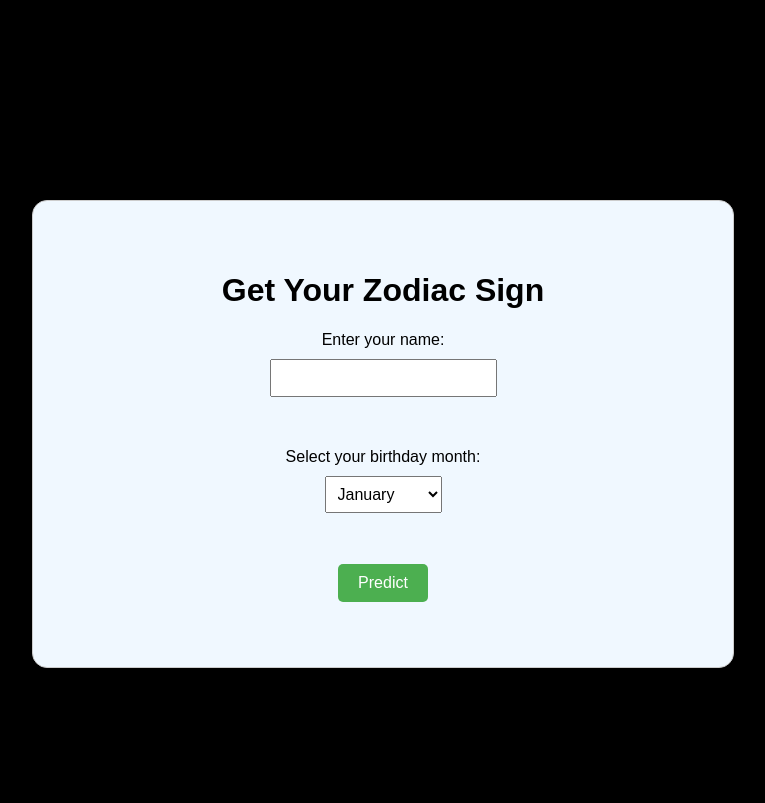
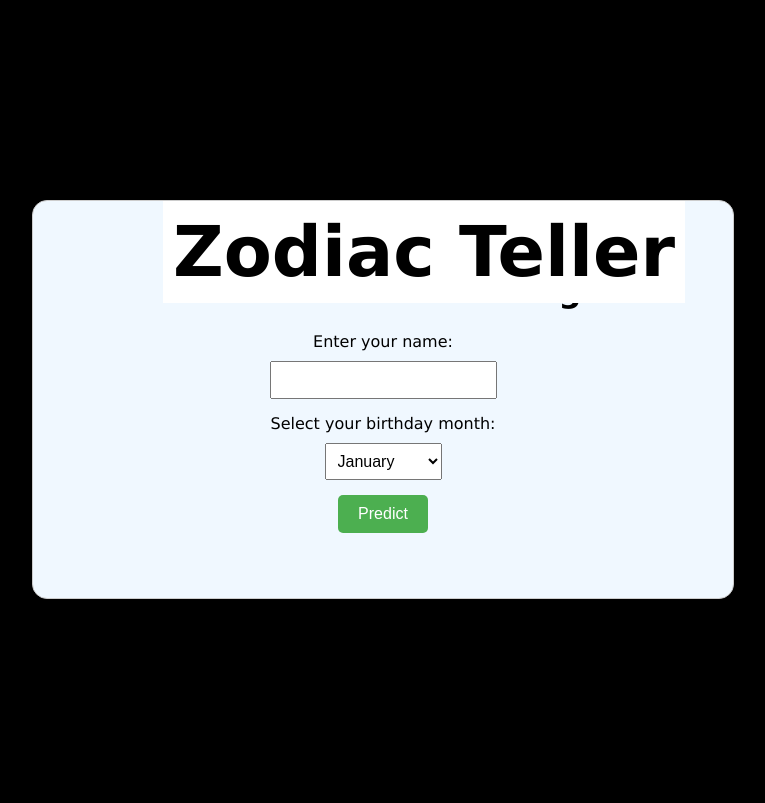
Before and after one commit to TGH75972/zodiac-teller, a Flask app: page / in a window 1280 px wide. Shown: the top 803 px of the page, without its empty margins (257-1022 px from the left). After the commit the page ends 599 px from the top, so only its background shows below. Run offline with Flask 3, Linux system fonts and the light colour scheme.

Commit message:
Update index.html

```diff
--- a/templates/index.html
+++ b/templates/index.html
@@ -3,16 +3,17 @@
 <head>
     <meta charset="UTF-8">
     <meta name="viewport" content="width=device-width, initial-scale=1.0">
-    <title>Get Zodiac Sign</title>
+    <title>Zodiac Sign Prediction</title>
     <link rel="stylesheet" href="{{ url_for('static', filename='style.css') }}">
 </head>
 <body>
+    <h1 id="t1">Zodiac Teller</h1>
     <div class="container">
-        <h1>Get Your Zodiac Sign</h1>
-        <form action="/predict" method="post">
-            <label for="name">Enter your name:</label>
-            <input type="text" id="name" name="name" required><br><br>
-            <label for="birthday_month">Select your birthday month:</label>
+        <h1 id="t2">Predict Your Zodiac Sign</h1>
+        <form action="{{ url_for('predict') }}" method="post">
+            <label id="t3" for="name">Enter your name:</label>
+            <input type="text" id="name" name="name" required>
+            <label id="t4" for="birthday_month">Select your birthday month:</label>
             <select id="birthday_month" name="birthday_month" required>
                 <option value="January">January</option>
                 <option value="February">February</option>
@@ -26,7 +27,7 @@
                 <option value="October">October</option>
                 <option value="November">November</option>
                 <option value="December">December</option>
-            </select><br><br>
+            </select>
             <button type="submit">Predict</button>
         </form>
     </div>
```
